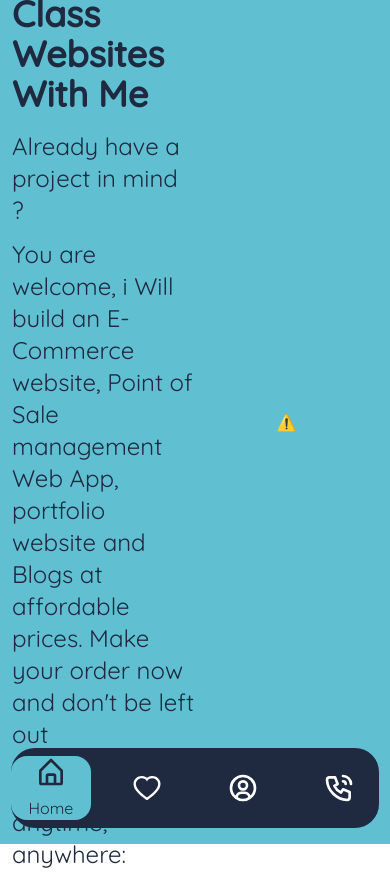
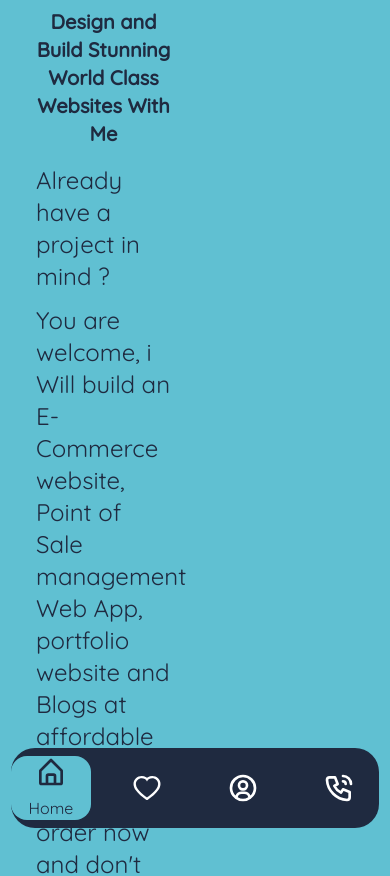
Before and after one commit to DC-21/react-tailwind-bottom-nav-webapp, a React (Vite) app: page / in a window 390 px wide. Shown: the top 876 px of the page. Built offline with nearby package versions, Linux system fonts and the light colour scheme; no server answers.

Commit message:
first commit

```diff
--- a/src/App.jsx
+++ b/src/App.jsx
@@ -2,6 +2,7 @@ import React from "react";
 import { Routes, Route } from "react-router-dom";
 import Bottom from "./components/Bottom";
 import Home from "./pages/Home";
+import About from "./pages/About";
 
 const App = () => {
   return (
@@ -9,6 +10,7 @@ const App = () => {
       <Bottom />
       <Routes>
         <Route path="/" element={<Home />} />
+        <Route path="/about" element={<About/>}/>
       </Routes>
     </>
   );
--- a/src/components/Hero.jsx
+++ b/src/components/Hero.jsx
@@ -3,11 +3,11 @@ import { Player } from "@lottiefiles/react-lottie-player";
 
 const Hero = () => {
   return (
-    <div className="bg-[#60c0d2] flex w-full h-screen px-3 py-2 justify-center items-center">
-      <div className="w-full h-full flex justify-center">
-        <div className="justify-center items-center flex flex-col w-1/2">
-          <div className="justify-center">
-            <p className="text-left font-bold text-4xl text-[#1f2a40]">
+    <div className="bg-[#60c0d2] flex w-full md:h-screen h-auto px-3 py-2 justify-center items-center">
+      <div className="w-full h-full md:flex cm:flex-col justify-center">
+        <div className="justify-center items-center md:flex flex-col w-1/2 px-6">
+          <div className="justify-center items-center w-full">
+            <p className="md:text-left text-center flex w-full font-bold md:text-4xl text-xl text-[#1f2a40]">
               Design and Build Stunning World Class Websites With Me
             </p>
             <p className="text-2xl pt-4 text-[#1f2a40]">
--- /dev/null
+++ b/src/pages/About.jsx
@@ -0,0 +1,21 @@
+import React from 'react'
+import me from '../images/me.png';
+
+const About = () => {
+  return (
+    <div className='w-full flex justify-center items-center md:h-screen h-auto bg-[#f6a98c]'>
+        <div className='w-full md:flex flex-col'>
+            <div className='w-1/2 items-center justify-center'>
+                <div></div>
+            </div>
+            <div className='w-1/2 items-center justify-center'>
+                <div className='w-full justify-center rounded-full'>
+                    <img className='' src={me} alt='image'/>
+                </div>
+            </div>
+        </div>
+    </div>
+  )
+}
+
+export default About
```
Also changed, not shown: src/images/dice.png (added), src/images/me.png (added), src/pages/Projects.jsx (added).
